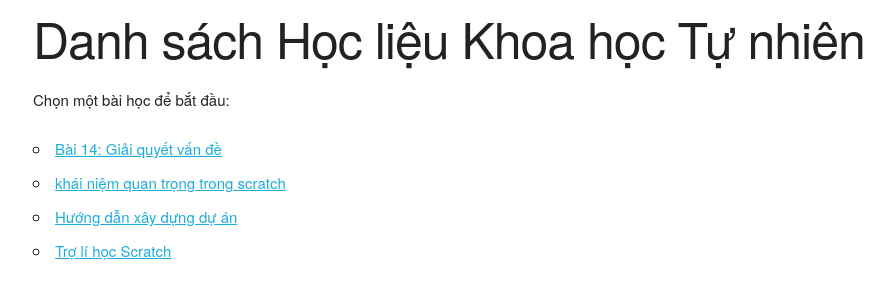
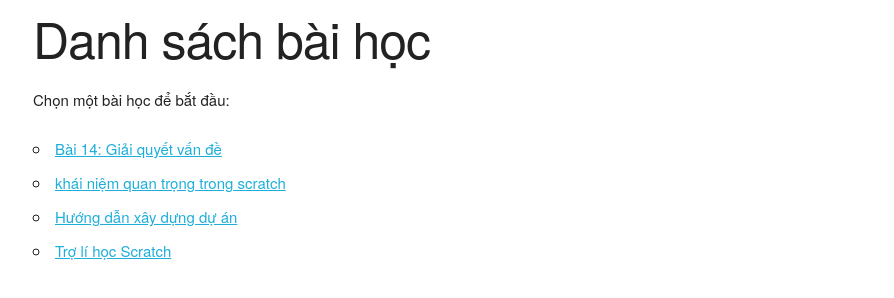
Before and after one commit to vanhien1199-art/Tin9, a website: page index.html in a window 1280 px wide. Shown: the whole page, without its empty margins (127-1021 px from the left). Drawn offline with nearby package versions, Linux system fonts and the light colour scheme.

Commit message:
Update heading and clean up HTML structure

```diff
--- a/index.html
+++ b/index.html
@@ -7,7 +7,7 @@
 </head>
 <body>
     <div class="container">
-        <h1>Danh sách Học liệu Khoa học Tự nhiên</h1>
+        <h1>Danh sách bài học</h1>
         <p>Chọn một bài học để bắt đầu:</p>
         <ul>
             <li><a href="/bai14/">Bài 14: Giải quyết vấn đề</a></li>
```
